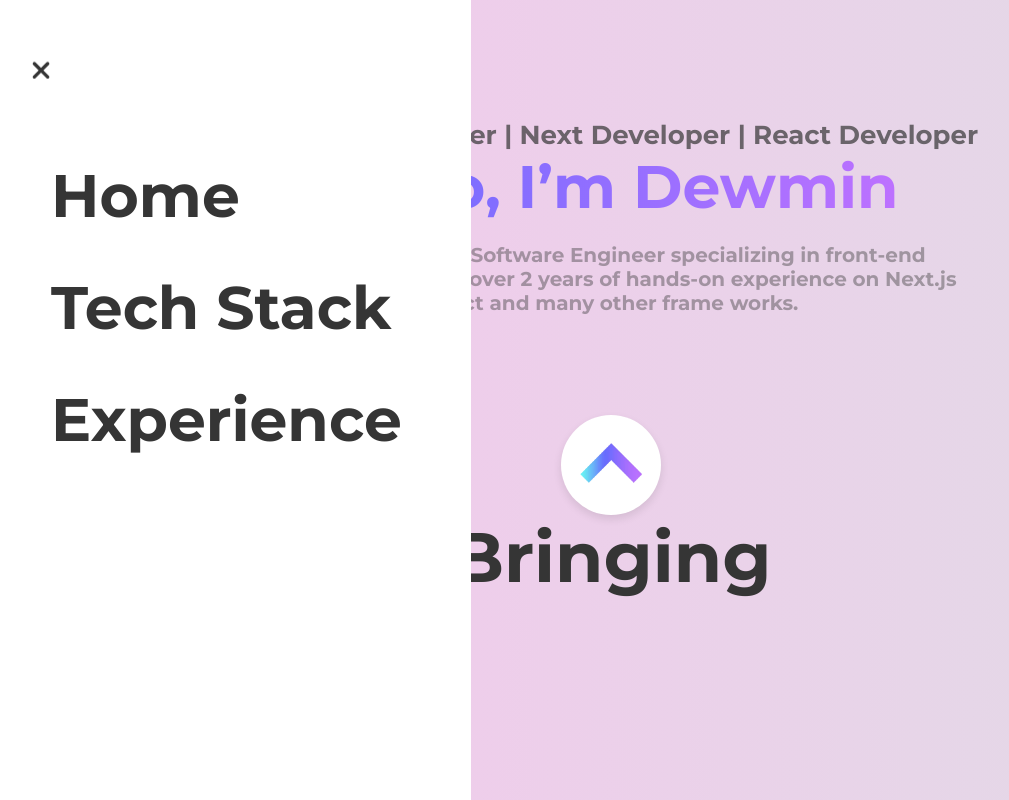
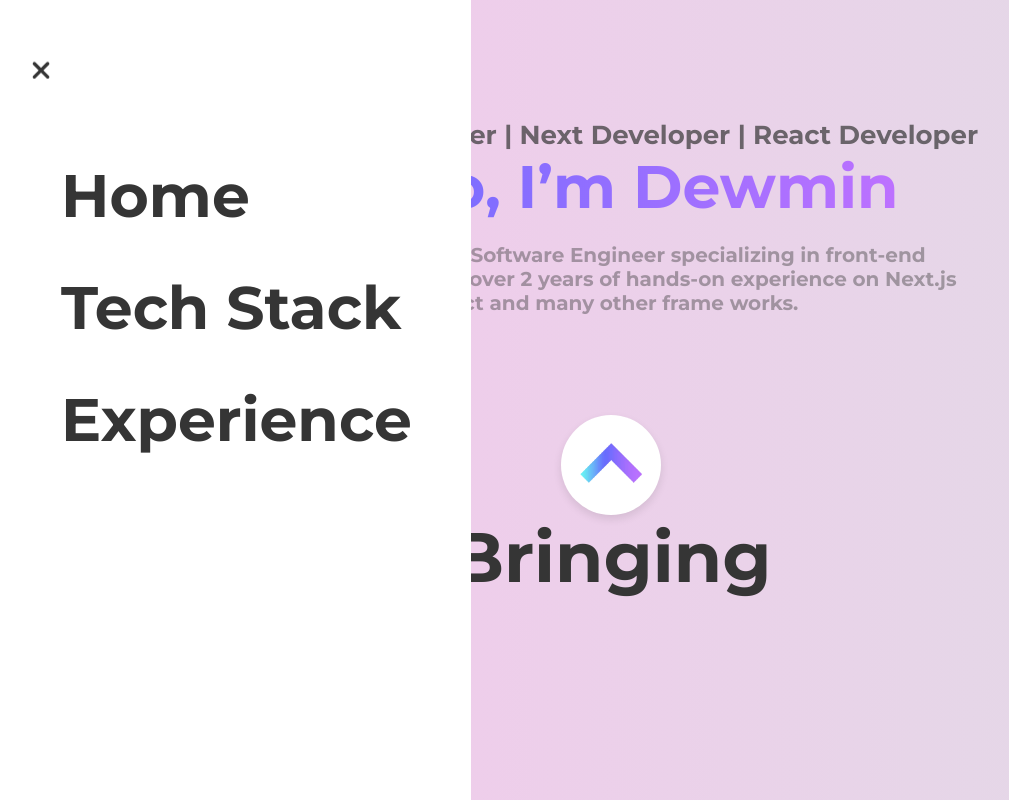
Before and after one commit to dewminGH/portfolio-dewmin, a Next.js app: page / in a window 1280 px wide. Both pictures are taken after a click on the button 70 px from the left and 70 px from the top of the page. Shown: the top 800 px of the page, without its empty margins (29-1038 px from the left). Built offline with nearby package versions, Linux system fonts and the light colour scheme.

Commit message:
fix style issues

```diff
--- a/src/app/components/molecules/slider/index.tsx
+++ b/src/app/components/molecules/slider/index.tsx
@@ -38,7 +38,7 @@ const Navigation = () => (
     }}
   >
     {IN_PAGE_LINKS.map(({ href, name }) => (
-      <NavItem key={name} name={name} />
+      <NavItem key={name} name={name} href={href} />
     ))}
   </motion.ul>
 );
--- a/src/app/components/molecules/slider/nav-item.tsx
+++ b/src/app/components/molecules/slider/nav-item.tsx
@@ -3,13 +3,15 @@ import { menuItemVariants } from "@/app/configs/animation";
 import { motion } from "framer-motion";
 import { NavItemProps } from "./type";
 import { Title } from "../../atoms";
-const NavItem: React.FC<NavItemProps> = ({ name }) => {
+import Link from "next/link";
+const NavItem: React.FC<NavItemProps> = ({ name, href }) => {
   return (
     <motion.li
       variants={menuItemVariants}
       whileTap={{ scale: 0.95 }}
       className={Styles["menu-item"]}
     >
+      <Link href={href}>
         <div className={Styles["text-placeholder"]}>
           <Title
             size="large-extend"
@@ -20,6 +22,7 @@ const NavItem: React.FC<NavItemProps> = ({ name }) => {
           </Title>
           <span className={Styles["underline"]}></span>
         </div>
+      </Link>
     </motion.li>
   );
 };
--- a/src/app/components/molecules/slider/type.ts
+++ b/src/app/components/molecules/slider/type.ts
@@ -1,3 +1,4 @@
 export type NavItemProps = {
   name: string;
+  href: string;
 };
--- a/src/app/components/sections/portfolio-intro/index.tsx
+++ b/src/app/components/sections/portfolio-intro/index.tsx
@@ -37,7 +37,7 @@ const PortfolioIntro = () => {
   useGenerateText(setDynamicHeadingText);
   return (
     <Section background={Background.PRIMARY_GRADIENT}>
-      <div className={Styles["section-container"]}>
+      <div className={Styles["section-container"]} id="home">
         <div className={Styles["section-fragment"]}>
           <Title
             size="medium"
--- a/src/app/components/sections/portfolio-tech-stack/index.tsx
+++ b/src/app/components/sections/portfolio-tech-stack/index.tsx
@@ -11,7 +11,7 @@ import { animationVariants } from "@/app/configs/animation";
 const PortfolioTeachStack: React.FC = () => {
   return (
     <Section background={Background.GRAY}>
-      <div className={Styles["tech-stack-container"]}>
+      <div className={Styles["tech-stack-container"]} id="tech-stack">
         <Title size="xxl" variant="h2" classAppend={Styles["title-static"]}>
           Tech Stack
         </Title>
@@ -19,7 +19,7 @@ const PortfolioTeachStack: React.FC = () => {
           className={Styles["grid-container"]}
           initial="hidden"
           whileInView="visible"
-          viewport={{ once: true, amount: 0.3 }} // Ensures the animation only triggers when visible
+          viewport={{ once: true, amount: 0.3 }}
           variants={{
             visible: {
               transition: { staggerChildren: 0.05 },
--- a/src/app/components/sections/portfolio-work/Timeline.tsx
+++ b/src/app/components/sections/portfolio-work/Timeline.tsx
@@ -30,7 +30,7 @@ const timelineData = [
 
 const Timeline = () => {
   return (
-    <div className={Styles["timeline-container"]}>
+    <div className={Styles["timeline-container"]} id="work-experience">
       <Title size="xxl" variant="h2" classAppend={Styles["title-static"]}>
         Work Experience
       </Title>
--- a/src/app/configs/route.config.ts
+++ b/src/app/configs/route.config.ts
@@ -1,14 +1,14 @@
 export const IN_PAGE_LINKS = [
   {
     name: "Home",
-    href: "home",
+    href: "#home",
   },
   {
     name: "Tech Stack",
-    href: "tech-stack",
+    href: "#tech-stack",
   },
   {
     name: "Experience",
-    href: "work-experience",
+    href: "#work-experience",
   },
 ];
--- a/src/app/styles.css
+++ b/src/app/styles.css
@@ -4,3 +4,25 @@
 body {
   margin: 0;
 }
+
+html {
+  scroll-behavior: smooth;
+}
+
+::-webkit-scrollbar {
+  width: 8px;
+  height: 8px;
+}
+
+::-webkit-scrollbar-track {
+  background: var(--primary-color-gradient-dark);
+}
+
+::-webkit-scrollbar-thumb {
+  background: var(--text-color-pink);
+  border-radius: 4px;
+}
+
+::-webkit-scrollbar-thumb:hover {
+  background: var(--text-color-purple);
+}
```
Lines whose indentation alone changed are shown as unchanged.
